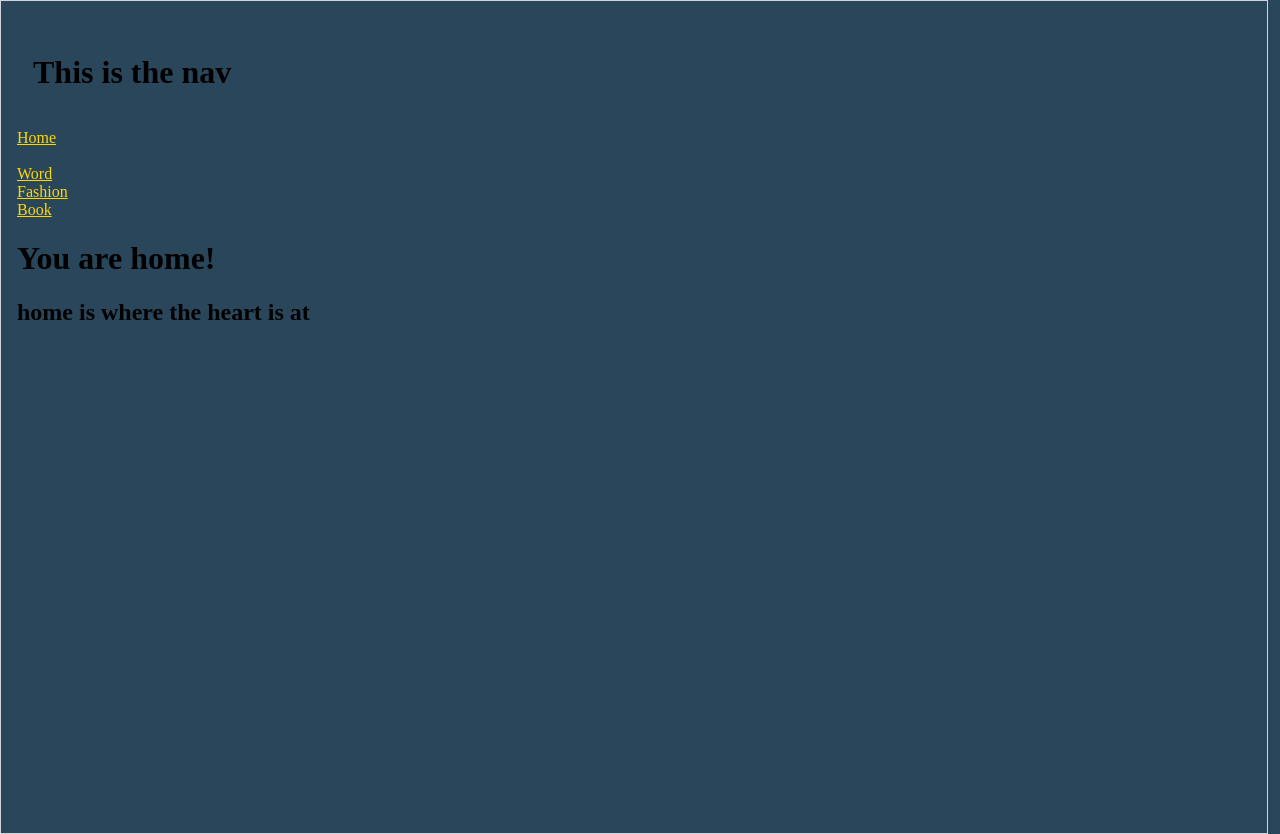
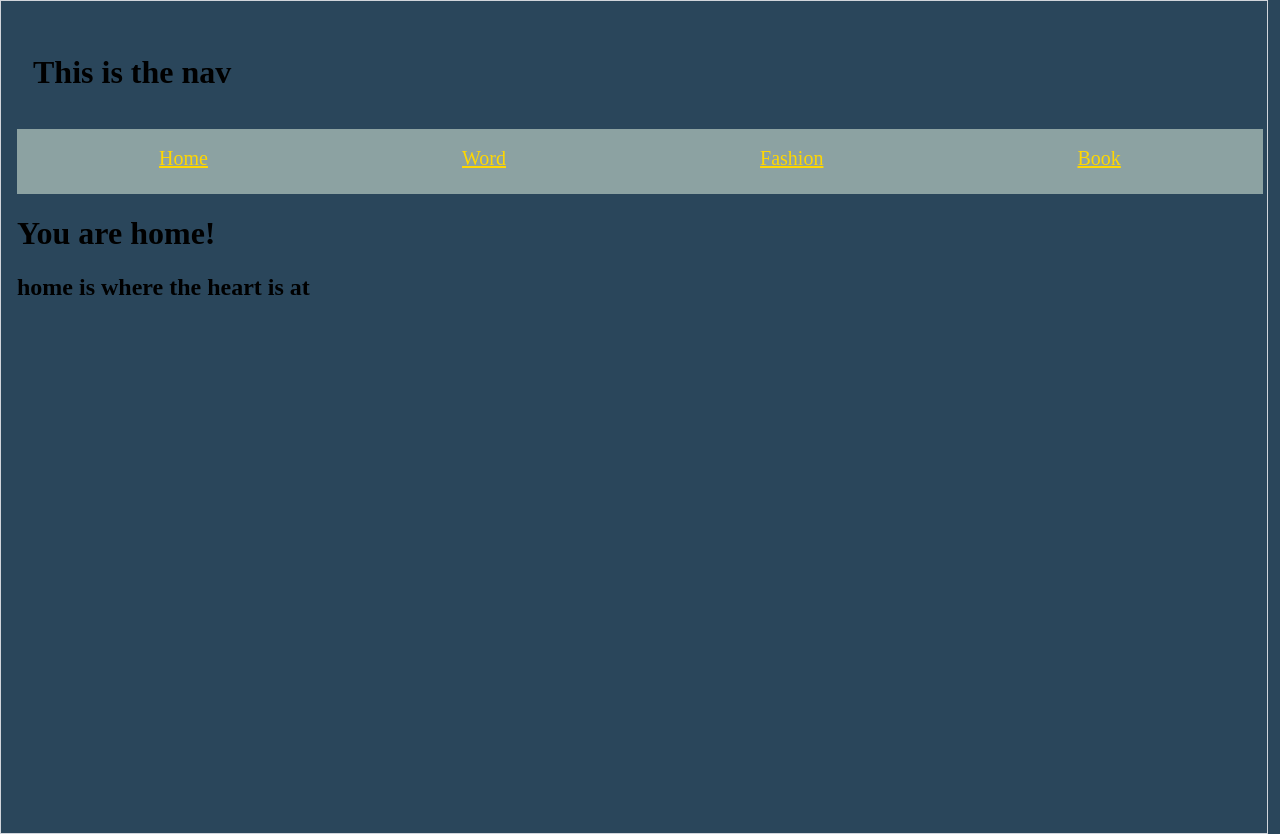
Before and after one commit to bavila19/trending-frontend, a React (Create React App) app in the folder frontend/: page / in a window 1280 px wide. Built offline with nearby package versions, Linux system fonts and the light colour scheme.

Commit message:
CSS styling and edit button

```diff
--- a/frontend/package.json
+++ b/frontend/package.json
@@ -9,7 +9,7 @@
     "react": "^18.2.0",
     "react-dom": "^18.2.0",
     "react-router": "^6.6.1",
-    "react-router-dom": "^6.6.1",
+    "react-router-dom": "^6.6.2",
     "react-scripts": "5.0.1",
     "web-vitals": "^2.1.4"
   },
--- a/frontend/src/Pages/Book.jsx
+++ b/frontend/src/Pages/Book.jsx
@@ -62,16 +62,14 @@ const Book = (props) => {
       <section className="trendb-list">
         {book?.map((trendb) => {
           return (
-            <Link key={trendb._id} to={`/book/${trendb._id}`}>
-              <div className='trendb-card'>
+            <div className='card'>
+              <img src={trendb.image} alt={trendb.name} height={200} width={200} />
+              <h1>{trendb.name}</h1>
+              <h3>{trendb.author}</h3>
+              <h3>{trendb.description}</h3>
+              <Link key={trendb._id} to={`/book/${trendb._id}`}>Edit</Link>
+            </div>
 
-                <img src={trendb.image} alt={trendb.name} height={200} width={200} />
-                <h1>{trendb.name}</h1>
-                <h3>{trendb.author}</h3>
-                <h3>{trendb.description}</h3>
-
-              </div>
-            </Link>
           )
         })
         }
--- a/frontend/src/Pages/Fashion.jsx
+++ b/frontend/src/Pages/Fashion.jsx
@@ -60,13 +60,12 @@ const Fashion = (props) => {
       <section className="trendf-list">
         {fashion?.map((trendf) => {
           return (
-            <Link key={trendf._id} to={`/fashion/${trendf._id}`}>
               <div className='fashion-card'>
                 <h1>{trendf.name}</h1>
                 <img src={trendf.image} alt={trendf.name} height={200} width={200} />
                 <h3>{trendf.description}</h3>
+                <Link key={trendf._id} to={`/fashion/${trendf._id}`}>Edit</Link>
               </div>
-            </Link>
           )
         })
         }
--- a/frontend/src/Pages/Word.jsx
+++ b/frontend/src/Pages/Word.jsx
@@ -57,13 +57,12 @@ const Word = (props) => {
       <section className="trendw-list">
         {word?.map((trendw) => {
           return (
-            <Link key={trendw._id} to={`/word/${trendw._id}`}>
-              <div className='word-card'>
+              <div className='card'>
                 <h1>{trendw.name}</h1>
                 <img src={trendw.image} alt={trendw.name} height={200} width={200} />
                 <h3>{trendw.description}</h3>
+                <Link key={trendw._id} to={`/word/${trendw._id}`}>Edit</Link>
               </div>
-            </Link>
           )
         })
         }
--- a/frontend/src/components/App.css
+++ b/frontend/src/components/App.css
@@ -38,3 +38,27 @@ body {
 a {
   color: gold;
 }
+
+/* nav bar in header */
+.navBar{
+  background-color: rgb(140, 162, 162);
+  display: flex;
+  flex-direction: row;
+  justify-content: space-evenly;
+  padding-top: 18px;
+  padding-bottom: 1px;
+  padding-right: 15px;
+  padding-left: 15px;
+  margin-right: 65px;
+  font-size: 20px;
+  width: 95vw;
+}
+
+.card{
+  display: flex;
+  flex-direction: column;
+  align-items: center;
+  background-color:slategrey;
+  border-radius: 20px;
+  border: 1px solid rgb(122, 111, 133);
+}
--- a/frontend/src/components/Header.jsx
+++ b/frontend/src/components/Header.jsx
@@ -5,7 +5,7 @@ const Header = (props) => {
              <div class="centering">
             <h1>This is the nav</h1>
             </div>
-            <div className="links">
+            <div className="navBar">
             <Link to="/">Home</Link>
             <br/>
             <br></br>
```
Also changed, not shown: 1 other file (tests, documents, lock files or other folders).
